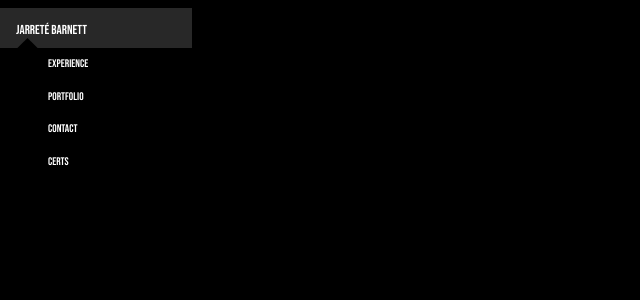
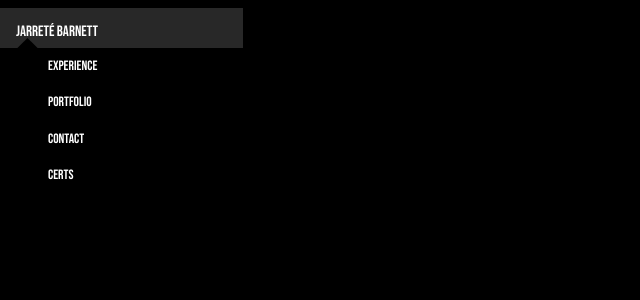
Before and after one commit to jarretebarnett/jarretebarnett.github.io, a React (Create React App) app: page / in a window 1280 px wide. Shown: the top 300 px of the page, without its empty margins (0-640 px from the left). Built offline with nearby package versions, Linux system fonts and the light colour scheme.

Commit message:
Experimenting with navbar dimensions.

```diff
--- a/src/components/Nav/style.css
+++ b/src/components/Nav/style.css
@@ -17,13 +17,13 @@ nav.navbar {
     cursor: pointer;
     background: rgb(0, 0, 0);
     padding: 0.8rem 1rem;
-    width: 15%;
+    width: 19%;
     display: block;
     box-sizing: border-box;
     transition: all 0.3s;
     /* Integrated a.navbar-brand code */
     font-family: 'Bebas Neue';
-    font-size: 13px;
+    font-size: 15px;
     color: #ffffff;
     text-decoration: none !important;
 }
@@ -46,7 +46,7 @@ nav.navbar {
     background: rgb(0, 0, 0);
     opacity: 0;
     visibility: hidden;
-    min-width: 15%;
+    min-width: 19%;
     height: 0;
     position: absolute;
     top: 48px;
@@ -80,7 +80,7 @@ nav.navbar:hover > .label {
 
 a.nav-link {
     font-family: 'Bebas Neue';
-    font-size: 11px;
+    font-size: 13.5px;
     color: #ffffff;
     text-decoration: none !important;
 }
```
